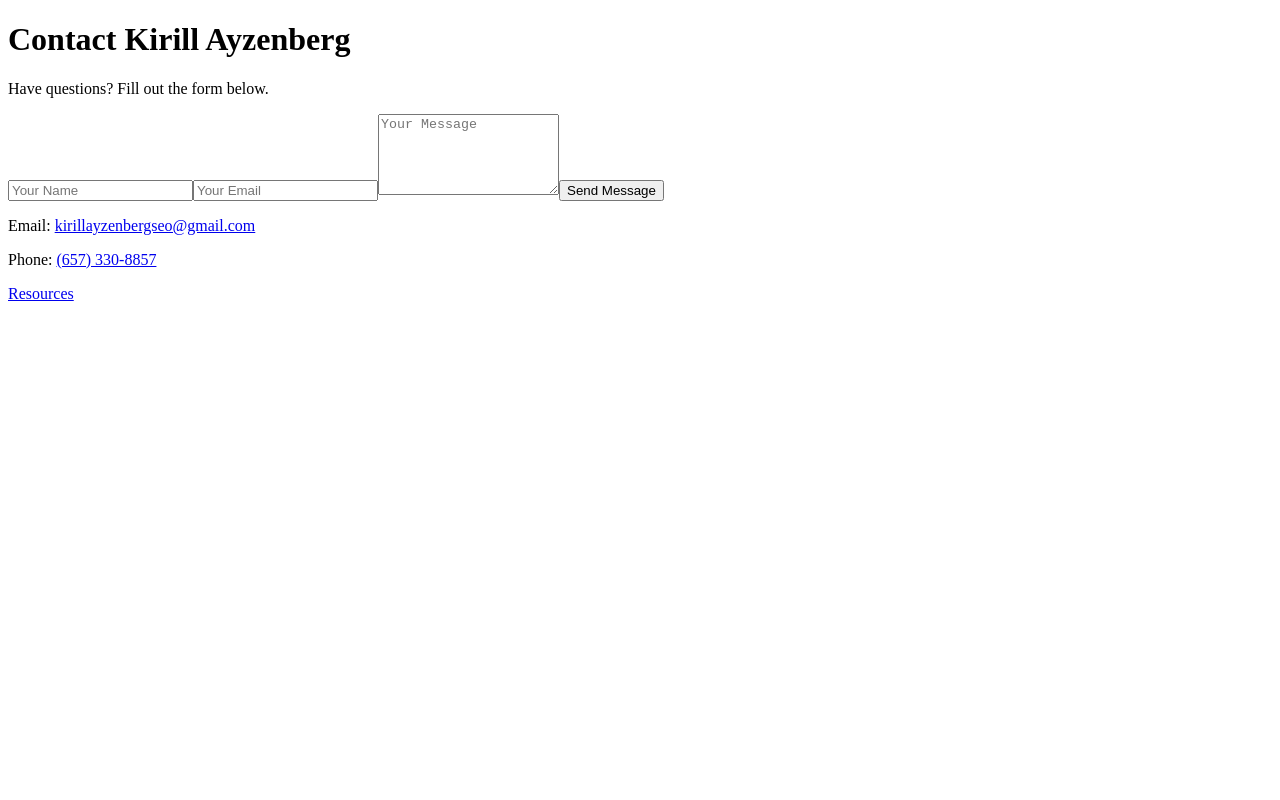
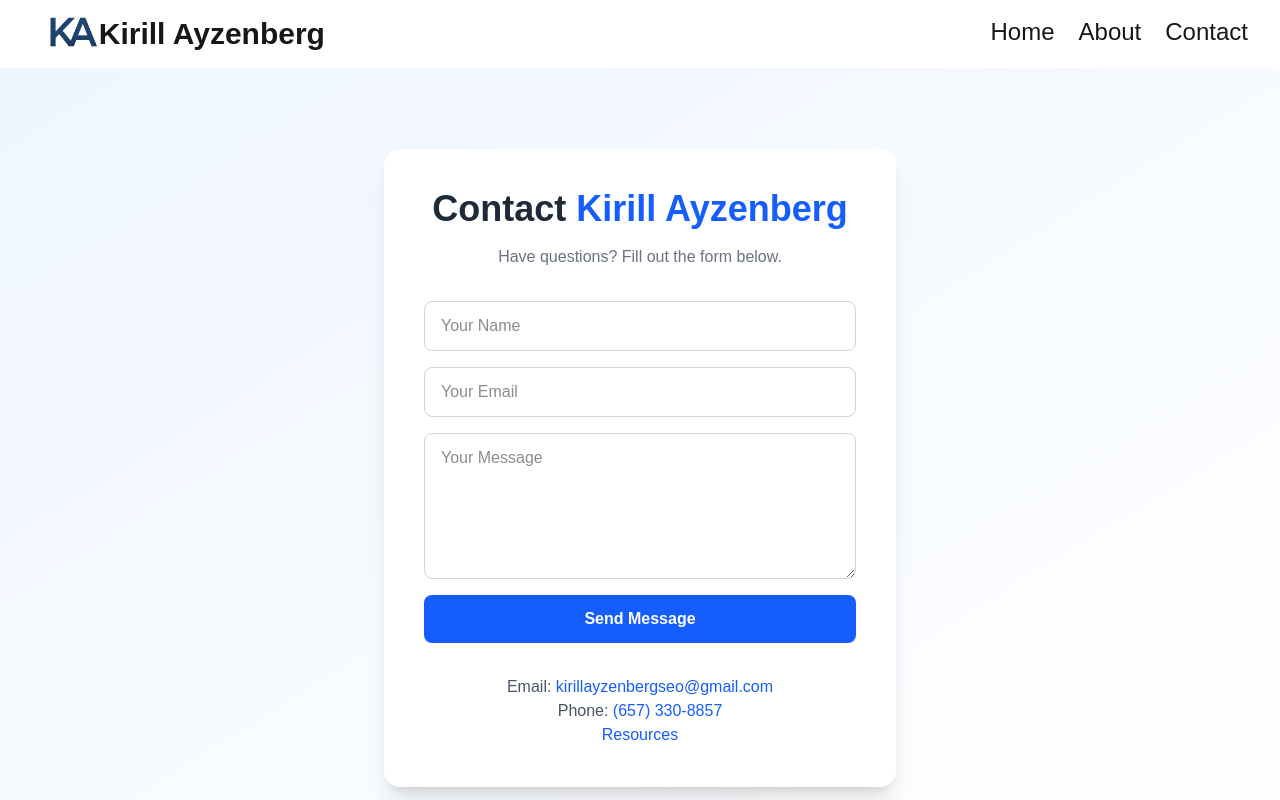
Before and after one commit to charleycode/kirillayzenberg, a Next.js app: page /contact in a window 1280 px wide. Shown: the top 800 px of the page. Built offline with nearby package versions, Linux system fonts and the light colour scheme.

Commit message:
folderify

```diff
--- a/package.json
+++ b/package.json
@@ -5,6 +5,7 @@
   "scripts": {
     "dev": "next dev",
     "build": "next build",
+    "postbuild": "node scripts/folderify.js",
     "start": "next start",
     "lint": "next lint"
   },
--- /dev/null
+++ b/scripts/folderify.js
@@ -0,0 +1,26 @@
+const fs = require("fs");
+const path = require("path");
+
+const outDir = "./out";
+
+fs.readdirSync(outDir).forEach((file) => {
+  const filePath = path.join(outDir, file);
+
+  // Process only .html files at the root (skip index.html)
+  if (
+    fs.lstatSync(filePath).isFile() &&
+    file.endsWith(".html") &&
+    file !== "index.html"
+  ) {
+    const baseName = file.replace(".html", "");
+    const folderPath = path.join(outDir, baseName);
+
+    // Create folder
+    fs.mkdirSync(folderPath);
+
+    // Move file inside as index.html
+    fs.renameSync(filePath, path.join(folderPath, "index.html"));
+
+    console.log(`Moved ${file} to ${baseName}/index.html`);
+  }
+});
--- a/src/pages/contact.tsx
+++ /dev/null
@@ -1,89 +0,0 @@
-"use client";
-
-import { useState } from 'react';
-import Head from 'next/head';
-import { FormEvent } from 'react';
-
-
-export default function Contact() {
-  const [status, setStatus] = useState('');
-
-  const handleSubmit = async (e: FormEvent<HTMLFormElement>) => {
-    e.preventDefault();
-    setStatus('Sending...');
-
-    const res = await fetch('/api/contact', {
-      method: 'POST',
-      headers: { 'Content-Type': 'application/json' },
-      body: JSON.stringify({
-        name: (e.currentTarget.elements.namedItem('name') as HTMLInputElement).value,
-        email: (e.currentTarget.elements.namedItem('email') as HTMLInputElement).value,
-        message: (e.currentTarget.elements.namedItem('message') as HTMLTextAreaElement).value,
-      }),
-    });
-
-    if (res.ok) {
-      setStatus('✅ Message sent!');
-      e.currentTarget.reset(); // ✅ No TypeScript error
-    } else {
-      setStatus('❌ Error sending message.');
-    }
-
-  };
-
-  return (
-    <>
-      <Head>
-        <title>Contact Kirill Ayzenberg</title>
-        <meta name="description" content="Contact Kirill Ayzenberg for mortgage lending services and inquiries." />
-      </Head>
-
-      <main className="min-h-screen bg-gradient-to-br from-blue-50 to-white flex items-center justify-center px-4 py-16">
-        <div className="bg-white max-w-lg w-full rounded-2xl shadow-xl p-8 md:p-10">
-          <h1 className="text-3xl md:text-4xl font-extrabold text-center text-gray-800 mb-4">
-            Contact <span className="text-blue-600">Kirill Ayzenberg</span>
-          </h1>
-          <p className="text-center text-gray-500 mb-8">Have questions? Fill out the form below.</p>
-
-          <form onSubmit={handleSubmit} className="flex flex-col gap-4">
-            <input
-              type="text"
-              name="name"
-              placeholder="Your Name"
-              required
-              className="border border-gray-300 rounded-lg px-4 py-3 focus:outline-none focus:ring-2 focus:ring-blue-300 transition"
-            />
-            <input
-              type="email"
-              name="email"
-              placeholder="Your Email"
-              required
-              className="border border-gray-300 rounded-lg px-4 py-3 focus:outline-none focus:ring-2 focus:ring-blue-300 transition"
-            />
-            <textarea
-              name="message"
-              rows={5}
-              placeholder="Your Message"
-              required
-              className="border border-gray-300 rounded-lg px-4 py-3 focus:outline-none focus:ring-2 focus:ring-blue-300 transition"
-            ></textarea>
-            <button
-              type="submit"
-              className="bg-blue-600 hover:bg-blue-700 text-white font-semibold px-6 py-3 rounded-lg transition"
-            >
-              Send Message
-            </button>
-          </form>
-
-          {status && <p className="mt-4 text-center text-gray-600">{status}</p>}
-
-          <div className="mt-8 text-center text-gray-600">
-            <p>Email: <a href="mailto:kirillayzenbergseo@gmail.com" className="text-blue-600 hover:underline">kirillayzenbergseo@gmail.com</a></p>
-            <p>Phone: <a href="tel:+16573308857" className="text-blue-600 hover:underline">(657) 330-8857</a></p>
-            <a href="/resources" className="text-blue-600 hover:underline">Resources</a>
-          </div>
-        </div>
-      </main>
-    </>
-  );
-}
```
Also changed, not shown: src/app/contact/page.tsx (renamed from src/app/contactold/page.tsx).
